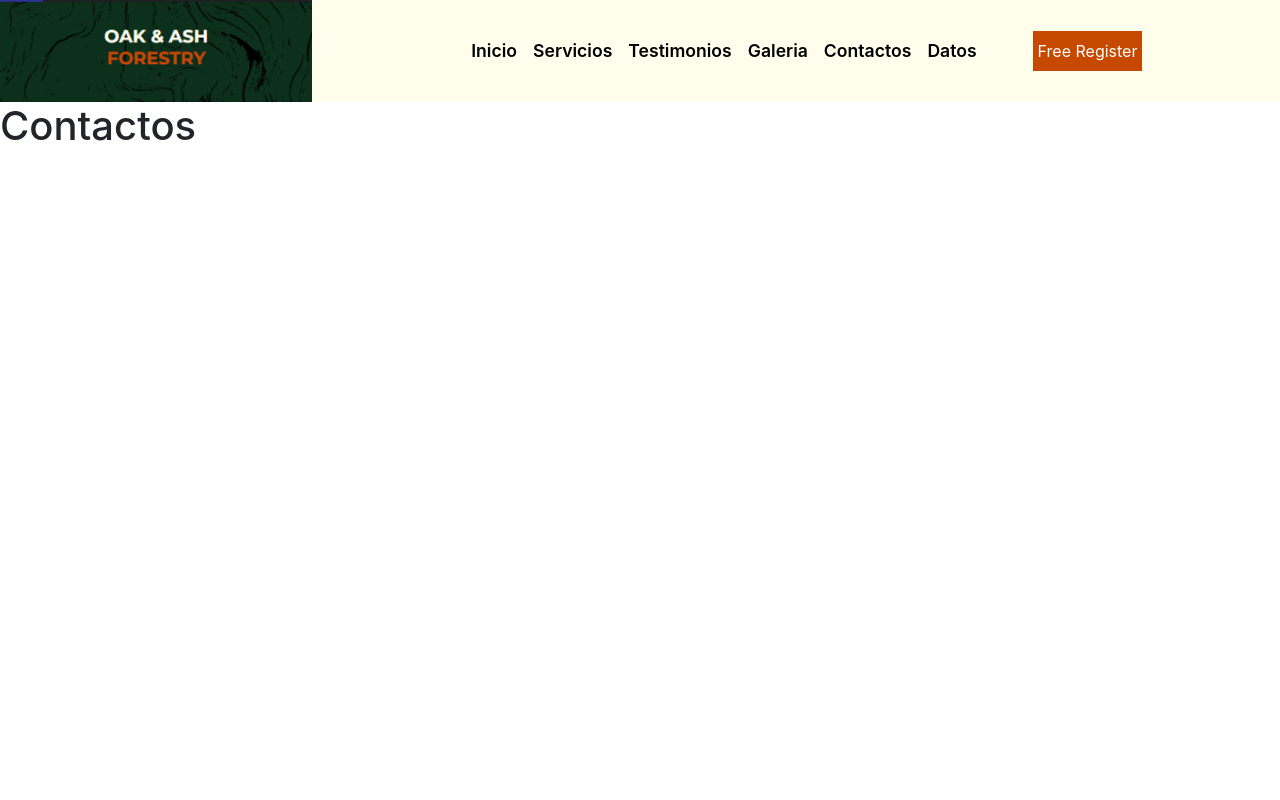
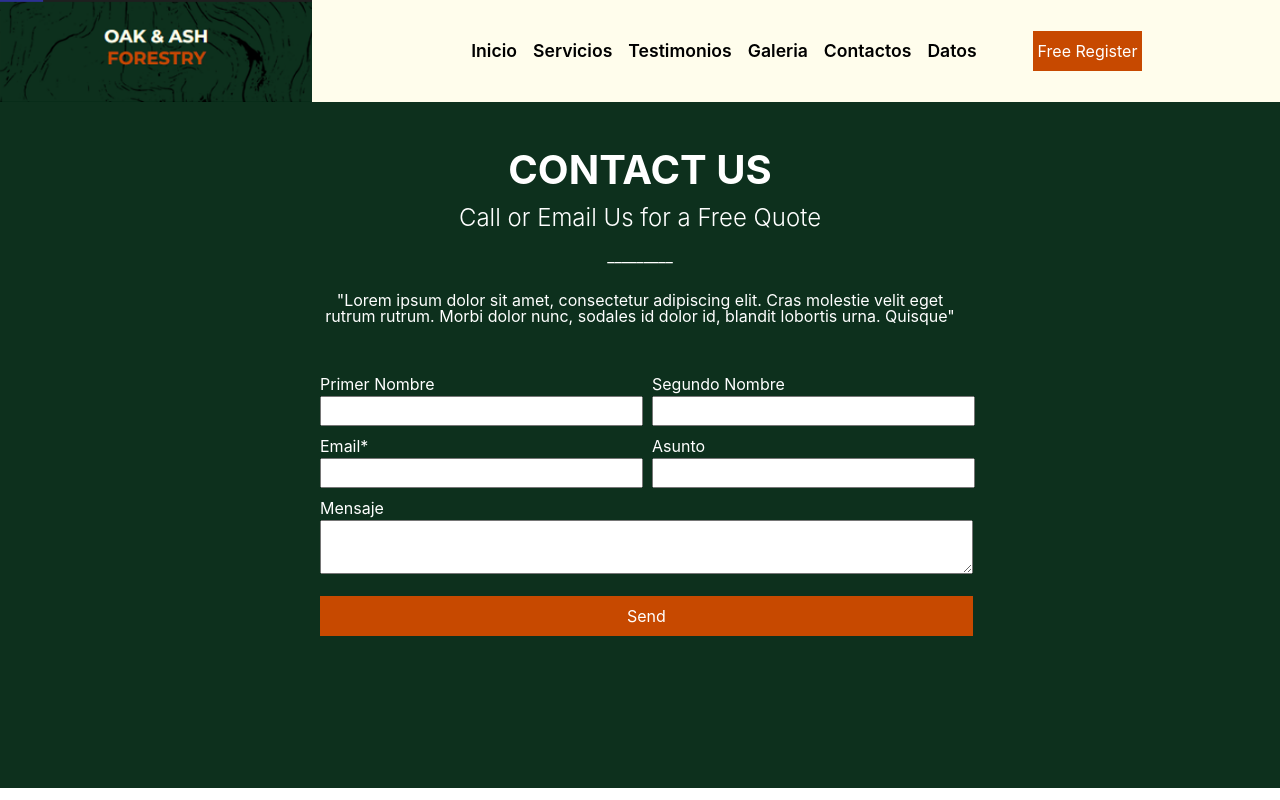
Before and after one commit to n1c0145/Nature, a React (Create React App) app: page /contactos in a window 1280 px wide. Built offline with nearby package versions, Linux system fonts and the light colour scheme.

Commit message:
Galeria and contactos added

```diff
--- a/src/estilos/contactos.css
+++ b/src/estilos/contactos.css
@@ -0,0 +1,15 @@
+.contactos{
+    background-color: #0d301d;
+    padding: 3% 25%;
+    height: 85.8vh;
+}
+
+.contactos-input-container{
+    width: 105%;
+}
+.contactos-textarea-container{
+    width: 102%;
+}
+.contactos-button{
+    width: 102%;
+}
--- a/src/estilos/galeria.css
+++ b/src/estilos/galeria.css
@@ -0,0 +1,3 @@
+.galeria-img{
+    width: 400px;
+}
--- a/src/estilos/servicios.css
+++ b/src/estilos/servicios.css
@@ -6,8 +6,3 @@
 .servicios-tittle{
     color: #0d301d;
 }
-
-.servicios-box{
-   border-radius: 50%;
-   width: 500px;
-}
--- a/src/paginas/Contactos.jsx
+++ b/src/paginas/Contactos.jsx
@@ -4,9 +4,72 @@ import '../estilos/contactos.css';
 function Contactos() {
     return (
 
-        <div>
+        <div className='contactos text-center text-white'>
 
-<h1>Contactos</h1>
+            <div className='fs-1 fw-bold'>CONTACT US</div>
+            <div className='fs-4 fw-light'>Call or Email Us for a Free Quote</div>
+            <div className='mt-2'>_________</div>
+            <div className='mt-4 lh-1'><p>"Lorem ipsum dolor sit amet, consectetur adipiscing elit. Cras molestie velit eget rutrum rutrum. Morbi dolor nunc, sodales id dolor id, blandit lobortis urna. Quisque"</p></div>
+
+            <div className='text-start mt-5'>
+                <div className='row'>
+                    <div className='col'>
+                        <div>
+                            <label>Primer Nombre</label>
+                        </div>
+                        <div >
+                            <input type="text" className='contactos-input-container' />
+                        </div>
+                    </div>
+                    <div className='col'>
+                        <div>
+                            <label>Segundo Nombre</label>
+
+                        </div>
+                        <div>
+                            <input type="text" className='contactos-input-container' />
+
+                        </div>
+                    </div>
+
+                </div>
+                <div className='row mt-2'>
+                    <div className='col'>
+                        <div>
+                            <label>Email*</label>
+
+                        </div>
+                        <div>
+                            <input type="text" className='contactos-input-container' />
+
+                        </div>
+                    </div>
+                    <div className='col'>
+                        <div>
+                            <label>Asunto</label>
+
+                        </div>
+                        <div>
+                            <input type="text" className='contactos-input-container' />
+
+                        </div>
+                    </div>
+
+                </div>
+
+                <div className='mt-2'>
+                    <label>Mensaje</label>
+                    <textarea class="form-control" aria-label="With textarea" className='contactos-textarea-container'></textarea>
+                </div>
+                <div className='mt-3'>
+                    <button className='nav-button contactos-button'>Send</button>
+                </div>
+
+
+
+            </div>
+
+
         </div>
     )
 
--- a/src/paginas/Galeria.jsx
+++ b/src/paginas/Galeria.jsx
@@ -1,11 +1,27 @@
 import React from 'react';
 import '../estilos/galeria.css';
+import img2 from "../assets/img2.png";
 
 function Galeria() {
     return (
 
-        <div>
-            <h1>Galeria</h1>
+        <div className='text-center px-5'> <div className='container'>
+            <div className='fs-2 mt-5 fw-bolder text'>WORK GALERY</div>
+
+            <div className='row mt-3'>
+                <div className='col mt-5 '>
+                    <img src={img2} alt="img2" className='galeria-img' />
+                </div>
+                <div className='col mt-5'>
+                    <img src={img2} alt="img2" className='galeria-img' />
+                </div>
+                <div className='col mt-5'>
+                    <img src={img2} alt="img2" className='galeria-img' />
+                </div>
+
+            </div>
+
+        </div>
 
         </div>
     )
--- a/src/paginas/Servicios.jsx
+++ b/src/paginas/Servicios.jsx
@@ -7,25 +7,25 @@ function Servicios() {
         <div className='servicios text-center'>
             <div className='servicios-tittle text-center fs-3 mt-5 fw-bolder'>FORESTRY SERVICES</div>
             <div className='row'>
-                <div className='col servicios-box mt-5'>
+                <div className='col mt-5'>
                     <img src={img1} alt="img1" />
                 </div>
-                <div className='col servicios-box mt-5'>
+                <div className='col mt-5'>
                     <img src={img1} alt="img1" />
                 </div>
-                <div className='col servicios-box mt-5'>
+                <div className='col mt-5'>
                     <img src={img1} alt="img1" />
                 </div>
 
             </div>
             <div className='row'>
-                <div className='col servicios-box mt-5'>
+                <div className='col mt-5'>
                     <img src={img1} alt="img1" />
                 </div>
-                <div className='col servicios-box mt-5'>
+                <div className='col mt-5'>
                     <img src={img1} alt="img1" />
                 </div>
-                <div className='col servicios-box mt-5'>
+                <div className='col mt-5'>
                     <img src={img1} alt="img1" />
                 </div>
 
```
Also changed, not shown: 1 other file (tests, documents, lock files or other folders).
